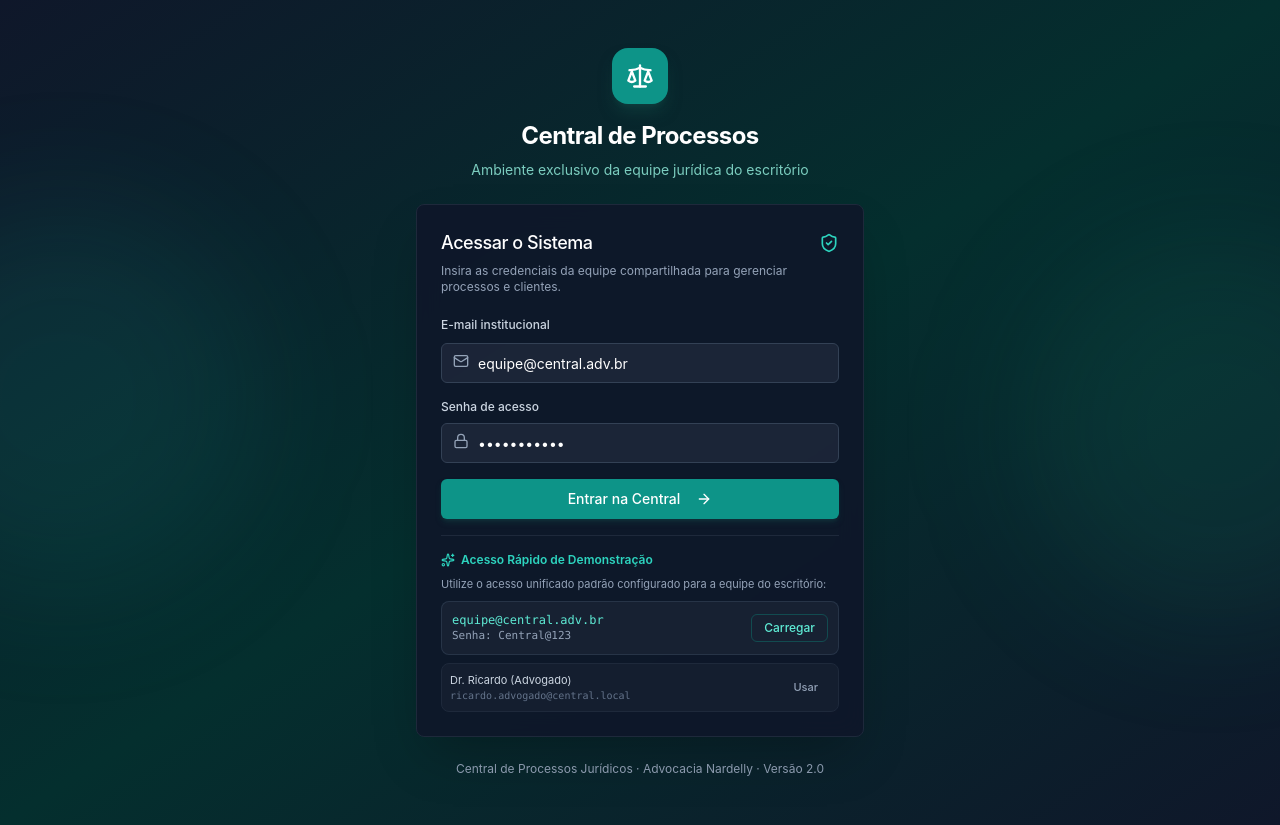
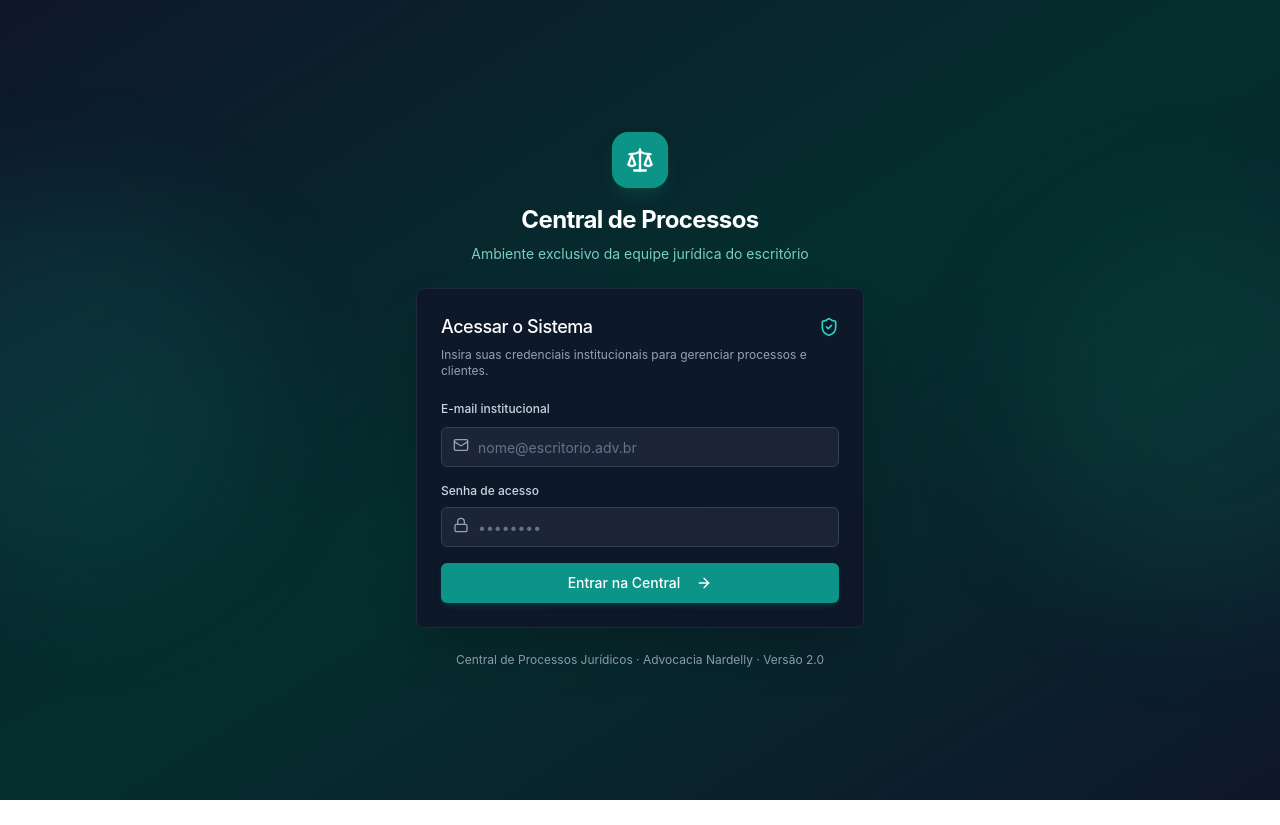
Before and after one commit to nardelly-adv/central-de-processos---nardelly-nrv8tctxd, a React (Vite) app: page /entrar in a window 1280 px wide. After the commit the page ends 800 px from the top, so only its background shows below. Built offline with nearby package versions, Linux system fonts and the light colour scheme; what pocketbase would draw is missing.

Commit message:
Remover credenciais pré-preenchidas e atalhos demo da tela de login (F1-M01 etapa 1)

```diff
--- a/src/lib/pocketbase/schema.json
+++ b/src/lib/pocketbase/schema.json
@@ -1,5 +1,5 @@
 {
-  "generatedAt": "2026-10-14T18:00:20.505Z",
+  "generatedAt": "2026-10-14T18:37:36.012Z",
   "collections": [
     {
       "name": "users",
--- a/src/pages/Login.tsx
+++ b/src/pages/Login.tsx
@@ -5,13 +5,13 @@ import { Card, CardContent, CardHeader, CardTitle, CardDescription } from '@/com
 import { Input } from '@/components/ui/input'
 import { Button } from '@/components/ui/button'
 import { Label } from '@/components/ui/label'
-import { Scale, Lock, Mail, ArrowRight, ShieldCheck, Sparkles } from 'lucide-react'
+import { Scale, Lock, Mail, ArrowRight, ShieldCheck } from 'lucide-react'
 
 export const Login = () => {
   const navigate = useNavigate()
   const location = useLocation()
-  const [email, setEmail] = useState('equipe@central.adv.br')
-  const [senha, setSenha] = useState('Central@123')
+  const [email, setEmail] = useState('')
+  const [senha, setSenha] = useState('')
   const [erro, setErro] = useState('')
   const [carregando, setCarregando] = useState(false)
 
@@ -30,11 +30,6 @@ export const Login = () => {
     } finally {
       setCarregando(false)
     }
-  }
-
-  const preencherDemo = (demoEmail: string, demoSenha: string) => {
-    setEmail(demoEmail)
-    setSenha(demoSenha)
   }
 
   return (
@@ -61,7 +56,7 @@ export const Login = () => {
               <ShieldCheck className="h-5 w-5 text-teal-400" />
             </CardTitle>
             <CardDescription className="text-slate-400 text-xs">
-              Insira as credenciais da equipe compartilhada para gerenciar processos e clientes.
+              Insira suas credenciais institucionais para gerenciar processos e clientes.
             </CardDescription>
           </CardHeader>
           <CardContent className="space-y-4">
@@ -80,7 +75,7 @@ export const Login = () => {
                     required
                     value={email}
                     onChange={(e) => setEmail(e.target.value)}
-                    placeholder="equipe@central.adv.br"
+                    placeholder="nome@escritorio.adv.br"
                     className="pl-9 bg-slate-800/80 border-slate-700 text-white placeholder:text-slate-500 focus-visible:ring-teal-500"
                   />
                 </div>
@@ -129,49 +124,6 @@ export const Login = () => {
                 )}
               </Button>
             </form>
-
-            {/* Caixa de Demonstração Rápida */}
-            <div className="pt-4 border-t border-slate-800 space-y-2">
-              <div className="flex items-center gap-1.5 text-xs font-semibold text-teal-400">
-                <Sparkles className="h-3.5 w-3.5" />
-                <span>Acesso Rápido de Demonstração</span>
-              </div>
-              <p className="text-[11px] text-slate-400">
-                Utilize o acesso unificado padrão configurado para a equipe do escritório:
-              </p>
-              <div className="bg-slate-800/60 p-2.5 rounded-lg border border-slate-700/60 flex items-center justify-between text-xs">
-                <div>
-                  <p className="font-mono text-teal-300">equipe@central.adv.br</p>
-                  <p className="font-mono text-slate-400 text-[11px]">Senha: Central@123</p>
-                </div>
-                <Button
-                  type="button"
-                  size="sm"
-                  variant="outline"
-                  onClick={() => preencherDemo('equipe@central.adv.br', 'Central@123')}
-                  className="h-7 text-xs border-teal-700/50 text-teal-300 hover:bg-teal-900/50"
-                >
-                  Carregar
-                </Button>
-              </div>
-              <div className="bg-slate-800/40 p-2 rounded-lg border border-slate-800 flex items-center justify-between text-[11px]">
-                <div>
-                  <p className="text-slate-300">Dr. Ricardo (Advogado)</p>
-                  <p className="font-mono text-slate-500 text-[10px]">
-                    ricardo.advogado@central.local
-                  </p>
-                </div>
-                <Button
-                  type="button"
-                  size="sm"
-                  variant="ghost"
-                  onClick={() => preencherDemo('ricardo.advogado@central.local', 'Nardelly@2026')}
-                  className="h-6 text-[11px] text-slate-400 hover:text-white"
-                >
-                  Usar
-                </Button>
-              </div>
-            </div>
           </CardContent>
         </Card>
 
```
Also changed, not shown: .skip.config.json.
